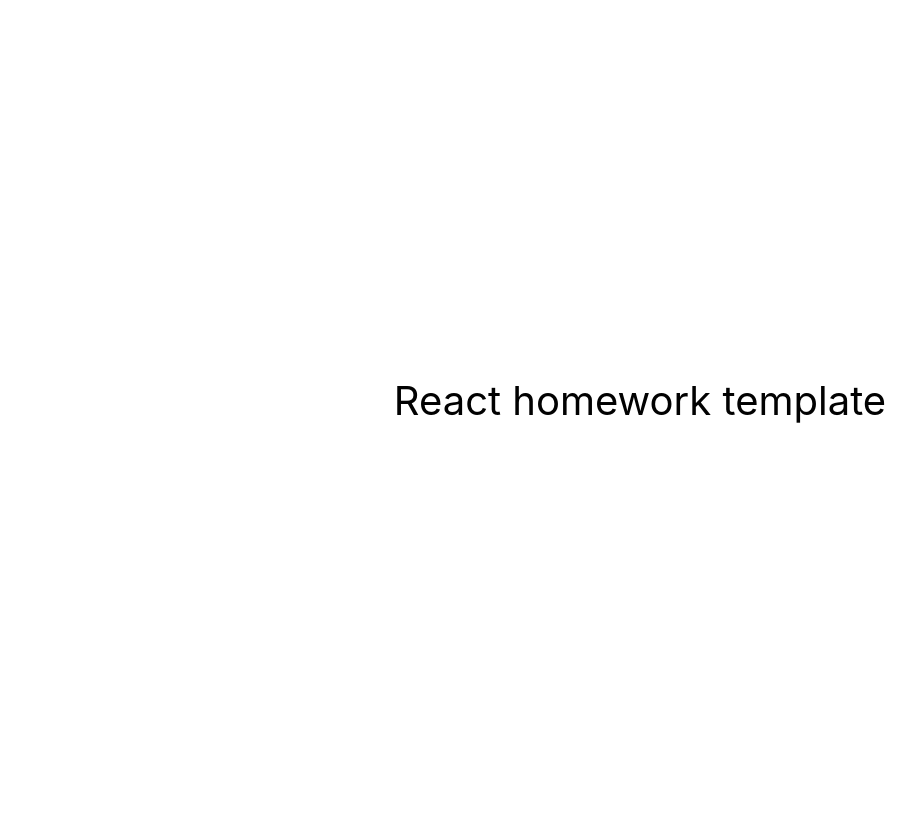
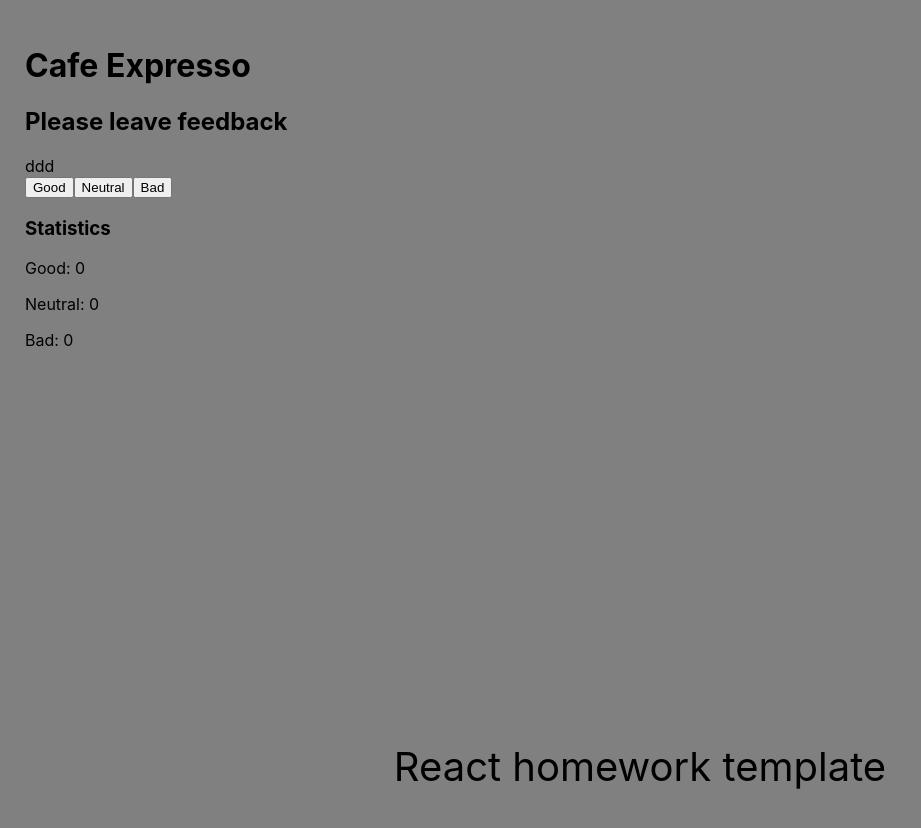
Before and after one commit to Seeker2025/my-react-hw-02-feedback, a React (Create React App) app: page / in a window 1280 px wide. Shown: the top 828 px of the page, without its empty margins (0-921 px from the left). Before the commit the page ends 800 px from the top, so only its background shows below. Built offline with nearby package versions, Linux system fonts and the light colour scheme.

Commit message:
go react

```diff
--- a/src/components/App.jsx
+++ b/src/components/App.jsx
@@ -1,5 +1,12 @@
+import { CafeStatistics } from "./CafeStatistics/CafeStatistics";
+
 export const App = () => {
   return (
+    <>
+    <h1>Cafe Expresso</h1>
+
+    <CafeStatistics/>
+
     <div
       style={{
         height: '100vh',
@@ -12,5 +19,6 @@ export const App = () => {
     >
       React homework template
     </div>
+    </>
   );
 };
--- /dev/null
+++ b/src/components/CafeStatistics/CafeStatistics.jsx
@@ -0,0 +1,30 @@
+import { Component } from "react"
+
+
+export class CafeStatistics extends Component{
+    state = {
+            good: 0,
+            neutral: 0,
+            bad: 0
+            }
+
+
+
+    render(){
+        const{ good, neutral, bad } = this.state;
+        return (
+            <>
+                <h2>Please leave feedback</h2>
+                <div>ddd</div>
+                <button type="button">Good</button>
+                <button type="button">Neutral</button>
+                <button type="button">Bad</button>
+                <h3>Statistics</h3>
+                <p>Good:    {good}</p>
+                <p>Neutral: {neutral}</p>
+                <p>Bad:     {bad}</p>
+            </>
+
+        )
+    }
+}
--- a/src/index.css
+++ b/src/index.css
@@ -2,6 +2,8 @@
 
 body {
   margin: 0;
+  padding: 25px;
+  background-color: gray;
   font-family: -apple-system, BlinkMacSystemFont, 'Segoe UI', 'Roboto', 'Oxygen',
     'Ubuntu', 'Cantarell', 'Fira Sans', 'Droid Sans', 'Helvetica Neue',
     sans-serif;
```
